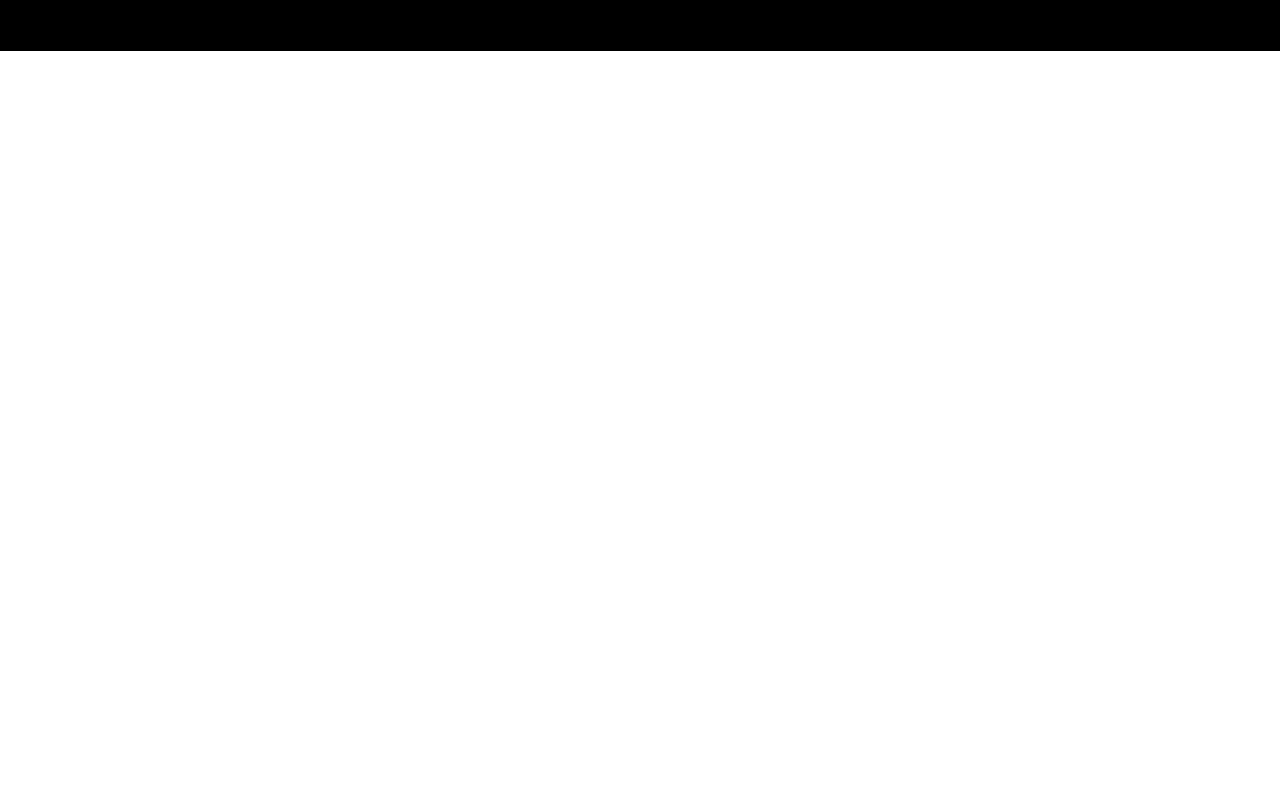
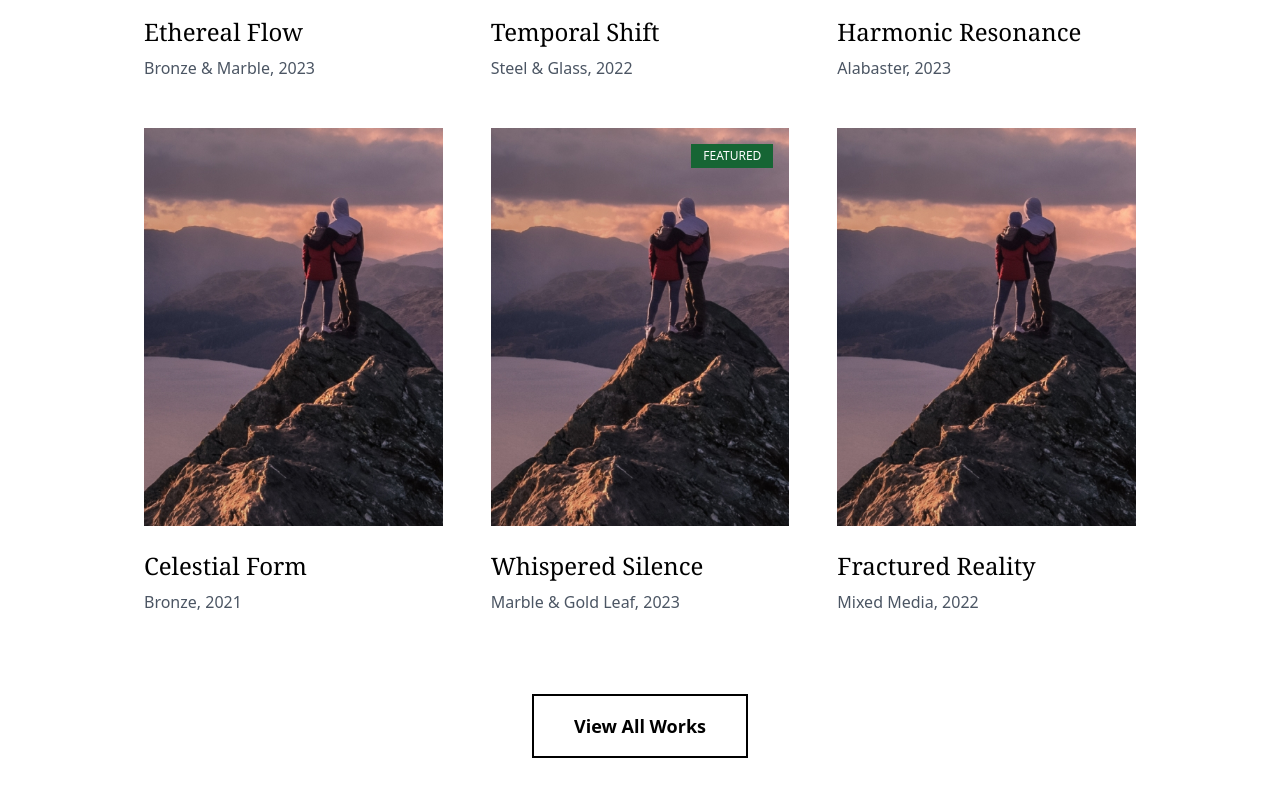
Before and after one commit to shyamkhadka47/bob, a Next.js app: page /storyteller in a window 1280 px wide. Shown: the part 1120-1920 px from the top of the page. Before the commit the page ends 1171 px from the top, so only its background shows below. Built offline with nearby package versions, Linux system fonts and the light colour scheme.

Commit message:
added story component

```diff
--- /dev/null
+++ b/app/storyteller/[id]/page.jsx
@@ -0,0 +1,10 @@
+import React from 'react'
+
+const page = ({params}) => {
+console.log(params.id)
+    return (
+    <div className='py-32'>page {params.id}</div>
+  )
+}
+
+export default page
--- a/app/storyteller/page.jsx
+++ b/app/storyteller/page.jsx
@@ -1,10 +1,19 @@
 import HeroSection from '@/components/Hero'
+import Stories from '@/components/Stories'
+
 import React from 'react'
+
+
+
+
 
 const page = () => {
   return (
     <div>
         <HeroSection/>
+        <Stories/>
+
+
     </div>
   )
 }
--- /dev/null
+++ b/components/Stories.jsx
@@ -0,0 +1,113 @@
+import Image from 'next/image';
+import Link from 'next/link';
+import React from 'react'
+
+
+const sculptures = [
+    {
+      id: 1,
+      title: "Ethereal Flow",
+      material: "Bronze & Marble",
+      year: "2023",
+      featured: true,
+    },
+    {
+      id: 2,
+      title: "Temporal Shift",
+      material: "Steel & Glass",
+      year: "2022",
+      featured: false,
+    },
+    {
+      id: 3,
+      title: "Harmonic Resonance",
+      material: "Alabaster",
+      year: "2023",
+      featured: true,
+    },
+    {
+      id: 4,
+      title: "Celestial Form",
+      material: "Bronze",
+      year: "2021",
+      featured: false,
+    },
+    {
+      id: 5,
+      title: "Whispered Silence",
+      material: "Marble & Gold Leaf",
+      year: "2023",
+      featured: true,
+    },
+    {
+      id: 6,
+      title: "Fractured Reality",
+      material: "Mixed Media",
+      year: "2022",
+      featured: false,
+    },
+  ];
+const Stories = () => {
+  return (
+    <div> <section id="gallery" className="py-20 px-[5%] md:px-[10%] bg-white">
+    <div className="container mx-auto px-4">
+      <div data-aos="fade-up">
+        <h2 className="text-4xl md:text-5xl font-serif mb-4 text-center">
+          Stories
+        </h2>
+
+      </div>
+
+      <div className="grid grid-cols-1 md:grid-cols-2 lg:grid-cols-3 gap-12">
+        {sculptures.map((sculpture, index) => (
+          <div
+            key={sculpture.id}
+            className="group cursor-pointer"
+            data-aos="fade-up"
+            data-aos-delay={index * 50}
+          >
+            <Link href={`/storyteller/${sculpture.id}`}>
+              <div className="relative aspect-[3/4] overflow-hidden mb-6">
+                <Image
+                  src={`/hero.jpg`}
+                  alt={sculpture.title}
+                  fill
+                  className="object-cover transition-transform duration-700 group-hover:scale-110"
+                />
+                {sculpture.featured && (
+                  <div className="absolute top-4 right-4 bg-green-800 text-white text-xs px-3 py-1">
+                    FEATURED
+                  </div>
+                )}
+                <div className="absolute inset-0 bg-black/0 group-hover:bg-black/30 transition-colors duration-300" />
+                <div className="absolute inset-0 flex items-center justify-center opacity-0 group-hover:opacity-100 transition-opacity duration-300">
+                  <span className="text-white border border-white px-6 py-2 hover:bg-white/20 transition-colors duration-300">
+                    View Details
+                  </span>
+                </div>
+              </div>
+              <h3 className="text-2xl font-serif mb-2">
+                {sculpture.title}
+              </h3>
+              <p className="text-gray-600">
+                {sculpture.material}, {sculpture.year}
+              </p>
+            </Link>
+          </div>
+        ))}
+      </div>
+
+      <div className="mt-20 text-center" data-aos="fade-up">
+        <Link
+          href="/gallery"
+          className="inline-block border-2 border-black text-black px-10 py-4 text-lg font-semibold hover:bg-black hover:text-white transition-colors duration-300"
+        >
+          View All Works
+        </Link>
+      </div>
+    </div>
+  </section></div>
+  )
+}
+
+export default Stories
```
